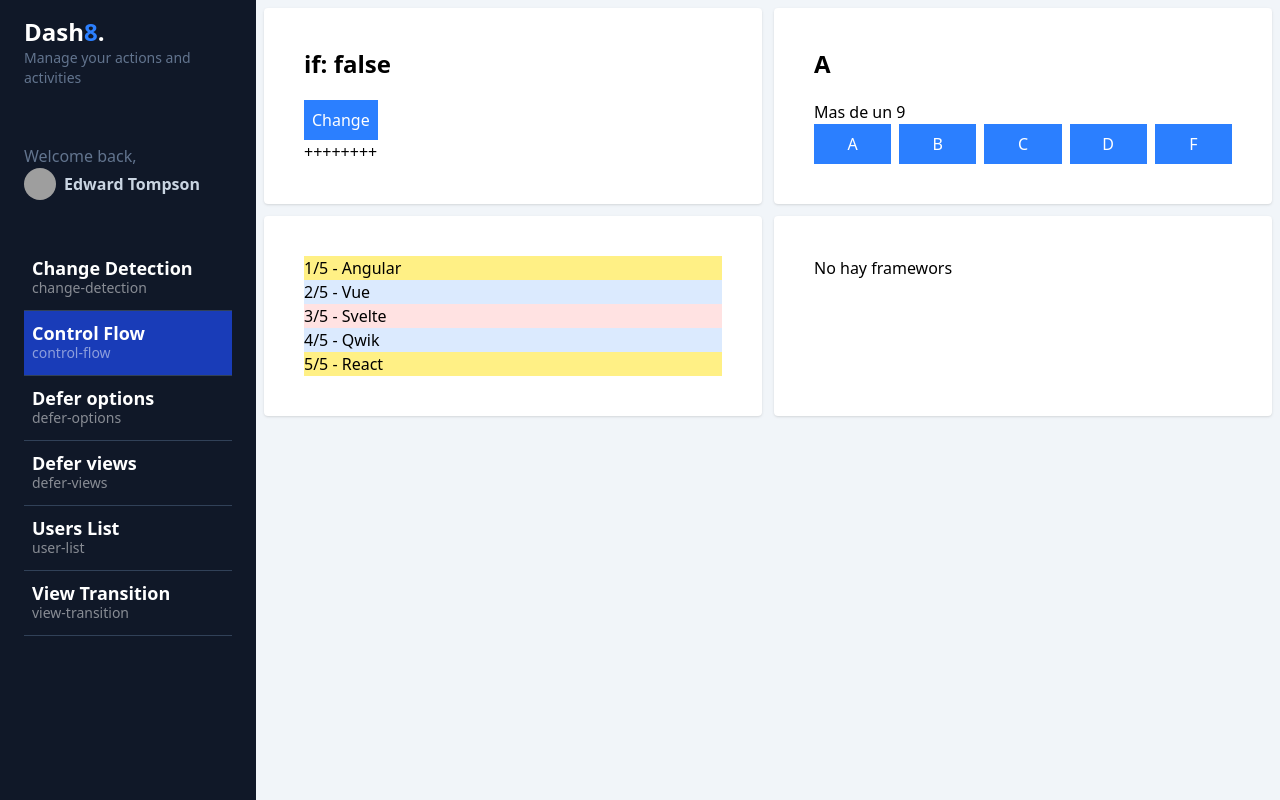
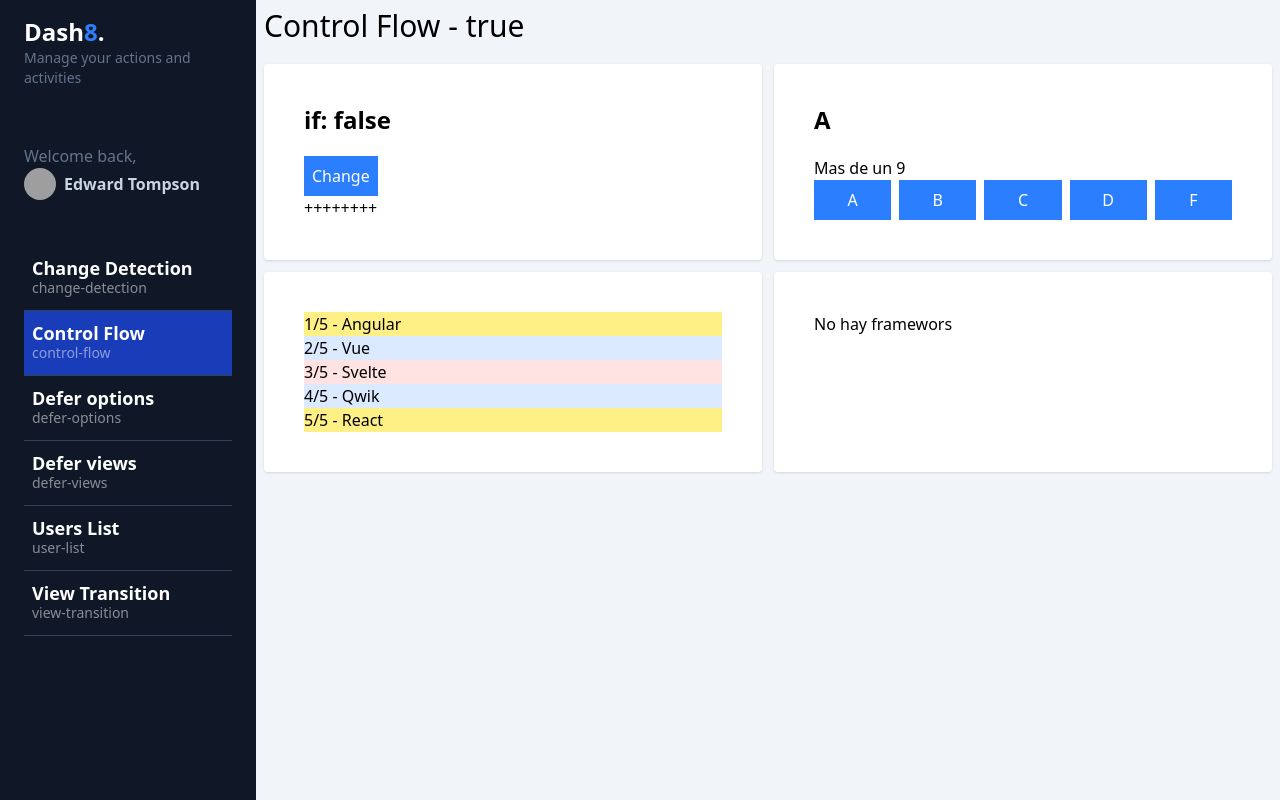
Before and after one commit to NachoGM27/dashboardAngular, an Angular app: page /dashboard/control-flow in a window 1280 px wide. Built offline with nearby package versions, Linux system fonts and the light colour scheme; grey boxes are pictures that could not be loaded.

Commit message:
input signal

```diff
--- a/src/app/dashboard/pages/control-flow/control-flow.html
+++ b/src/app/dashboard/pages/control-flow/control-flow.html
@@ -1,3 +1,5 @@
+<app-title title="Control Flow" withShadow />
+
 <section class="grid grid-cols-1 md:grid-cols-2 gap-3">
     <div class="bg-white rounded shadow p-10">
       <h2 class="text-2xl font-bold mb-5">if: {{showContent()}}</h2>
--- a/src/app/dashboard/pages/control-flow/control-flow.ts
+++ b/src/app/dashboard/pages/control-flow/control-flow.ts
@@ -1,10 +1,11 @@
 import { Component, signal } from '@angular/core';
+import { Title } from '../../../shared/title/title';
 
 type Grade = 'A'|'B'|'C'|'D'|'F';
 
 @Component({
   selector: 'app-control-flow',
-  imports: [],
+  imports: [Title],
   templateUrl: './control-flow.html'
 })
 export default class ControlFlow {
--- a/src/app/shared/title/title.html
+++ /dev/null
@@ -1 +0,0 @@
-<p>title works!</p>
--- a/src/app/shared/title/title.ts
+++ b/src/app/shared/title/title.ts
@@ -1,10 +1,15 @@
-import { Component } from '@angular/core';
+import { booleanAttribute, Component, input } from '@angular/core';
 
 @Component({
   selector: 'app-title',
   imports: [],
-  templateUrl: './title.html'
+  template: `
+    <h1 class="text-3xl mb-5">{{title()}} - {{withShadow()}}</h1>
+  `
 })
 export class Title {
 
+  public title = input.required<string>();
+  public withShadow = input(false, {transform: booleanAttribute});
+
 }
```
